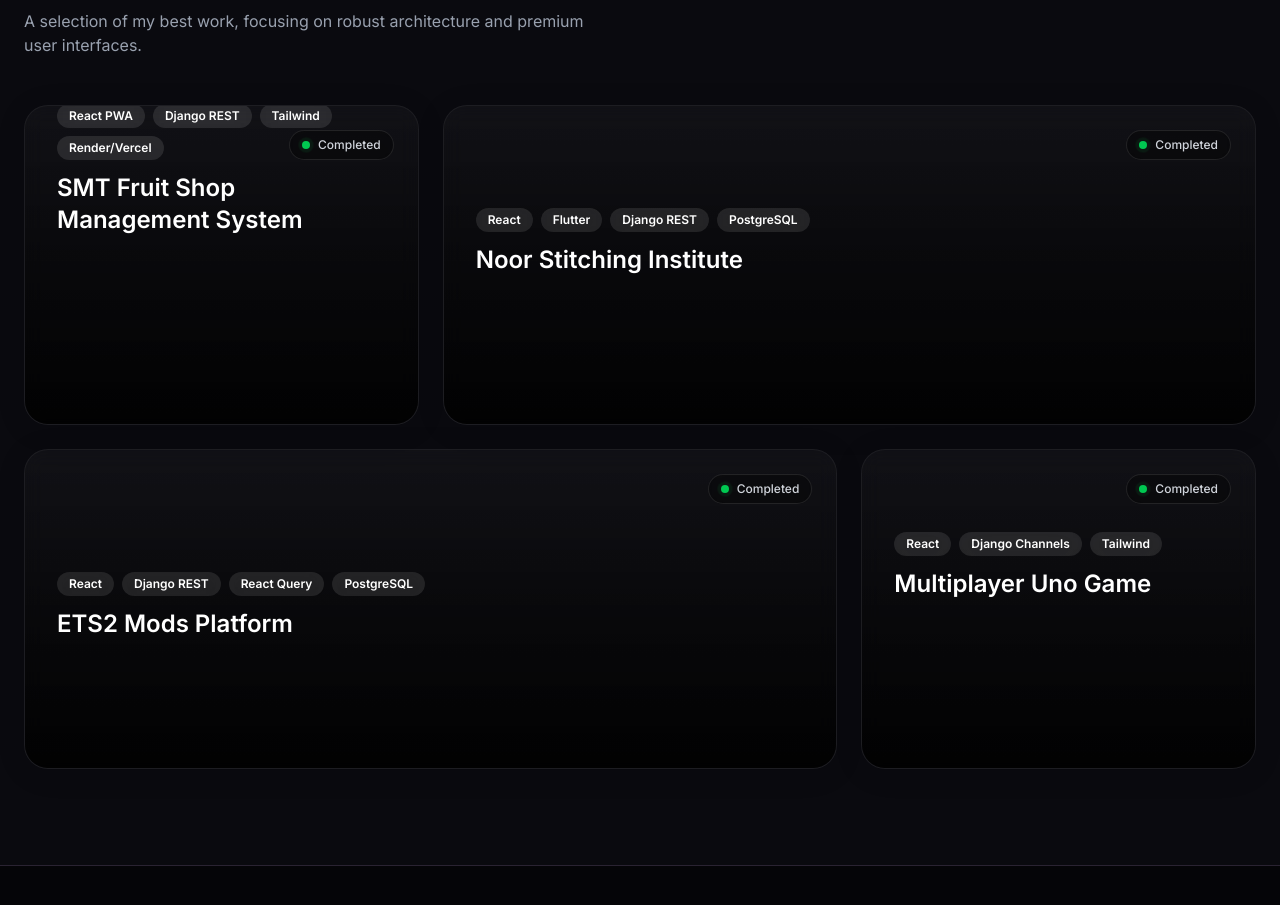
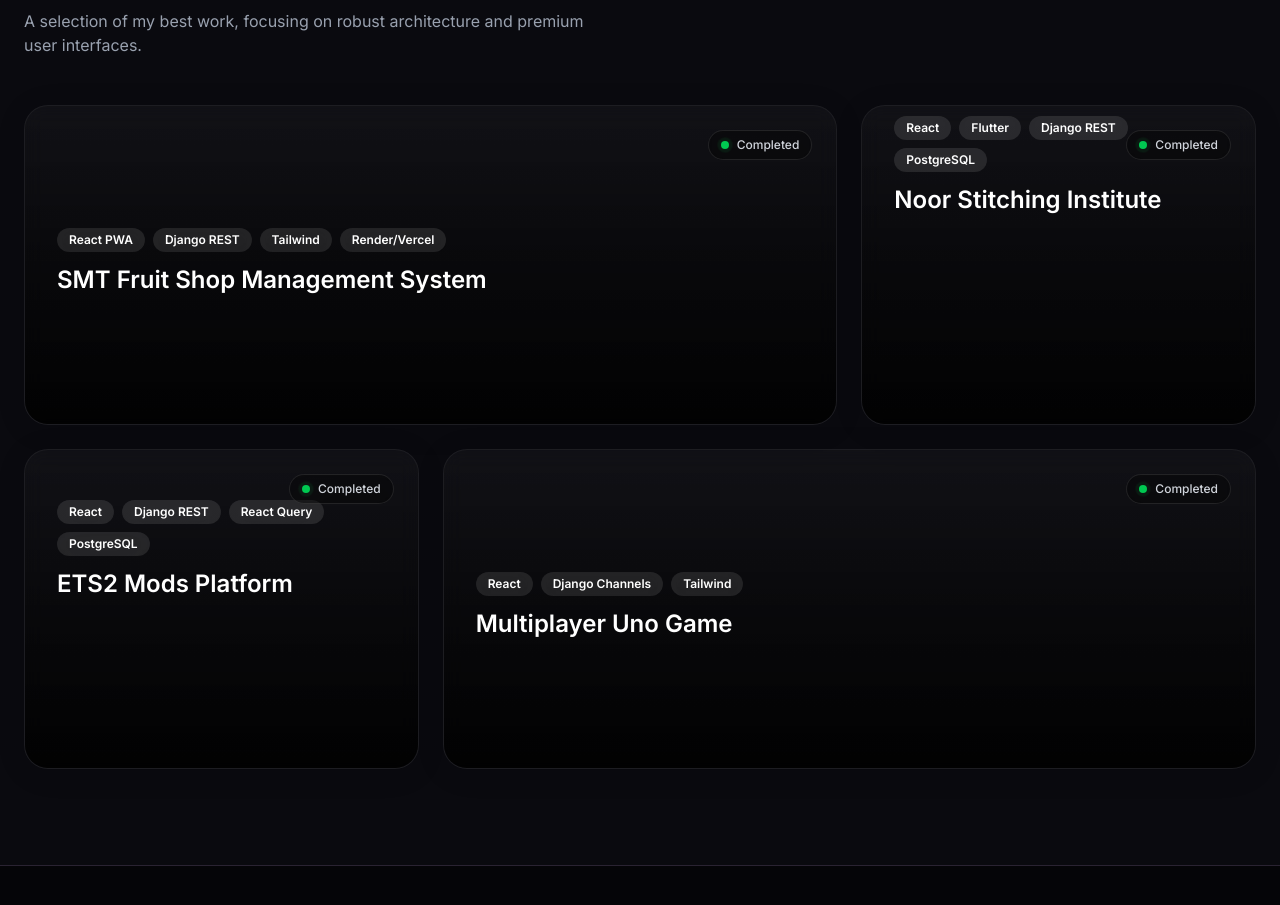
Before and after one commit to navafv/portfolio, a React (Vite) app: page / in a window 1280 px wide. Shown: the part 1839-2744 px from the top of the page. Built offline with nearby package versions, Linux system fonts and the light colour scheme; no server answers.

Commit message:
feat: adjust column span for project items in projects data

```diff
--- a/src/data/projects.js
+++ b/src/data/projects.js
@@ -4,7 +4,7 @@
     description:
       "A production-grade POS and inventory ERP built as a Progressive Web App (PWA). Features a rapid checkout interface, loss reporting, data export center, and comprehensive Nginx/Gunicorn deployment pipelines.",
     tech: ["React PWA", "Django REST", "Tailwind", "Render/Vercel"],
-    colSpan: "col-span-1",
+    colSpan: "col-span-1 md:col-span-2",
     image: "bg-gradient-to-br from-purple-900/40 to-indigo-900/40",
     status: { label: "Completed", color: "bg-green-500" },
     links: {
@@ -17,7 +17,7 @@
     description:
       "A comprehensive institute management platform featuring a React PWA, a Flutter mobile app, and a highly modular Django REST backend. Includes specialized tailoring measurement tracking, complete financial ERP, and automated PDF certificate generation.",
     tech: ["React", "Flutter", "Django REST", "PostgreSQL"],
-    colSpan: "col-span-1 md:col-span-2",
+    colSpan: "col-span-1",
     image: "bg-gradient-to-br from-pink-900/40 to-rose-900/40",
     status: { label: "Completed", color: "bg-green-500" },
     links: {
@@ -30,7 +30,7 @@
     description:
       "A full-stack gaming community hub for Euro Truck Simulator 2. Features complex mod filtering, a user rating/review engine, and an admin dashboard for content moderation.",
     tech: ["React", "Django REST", "React Query", "PostgreSQL"],
-    colSpan: "col-span-1 md:col-span-2",
+    colSpan: "col-span-1",
     image: "bg-gradient-to-br from-teal-900/40 to-emerald-900/40",
     status: { label: "Completed", color: "bg-green-500" },
     links: {
@@ -43,7 +43,7 @@
     description:
       "A real-time multiplayer web game featuring private matchmaking rooms, live WebSockets gameplay, and a complete Uno rules engine with action cards and catch mechanics.",
     tech: ["React", "Django Channels", "Tailwind"],
-    colSpan: "col-span-1",
+    colSpan: "col-span-1 md:col-span-2",
     image: "bg-gradient-to-br from-blue-900/40 to-cyan-900/40",
     status: { label: "Completed", color: "bg-green-500" },
     links: {
```
